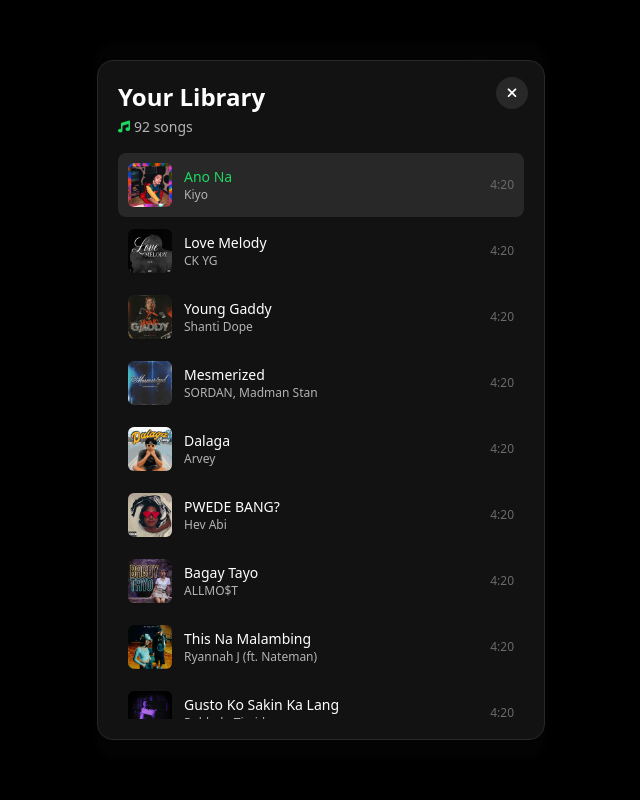
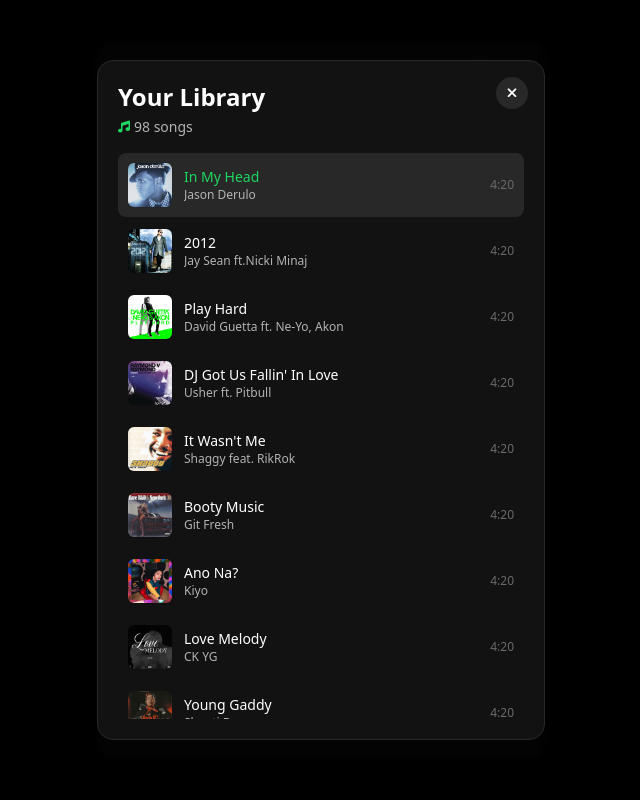
Before and after one commit to polszstack/Music-Player, a plain HTML site: page index.html in a window 1280 px wide. Shown: the whole page, without its empty margins (319-959 px from the left). Drawn offline with nearby package versions, Linux system fonts and the light colour scheme.

Commit message:
add new songs

```diff
--- a/index.html
+++ b/index.html
@@ -321,7 +321,13 @@
     createApp({
       setup() {
         const songs = [
-          { title: "Ano Na", artist: "Kiyo", src: "songs/ano_na.mp3", cover: "pictures/ano_na.jpg" },
+          { title: "In My Head", artist: "Jason Derulo", src: "songs/in_my_head.mp3", cover: "pictures/in_my_head.jpg" },
+          { title: "2012", artist: "Jay Sean ft.Nicki Minaj ", src: "songs/2012.mp3", cover: "pictures/2012.jpg" },
+          { title: "Play Hard", artist: "David Guetta  ft. Ne-Yo, Akon", src: "songs/play_hard.mp3", cover: "pictures/play_hard.jpg" },
+          { title: " DJ Got Us Fallin' In Love", artist: "Usher  ft. Pitbull", src: "songs/dj_got_us_fallin_love.mp3", cover: "pictures/dj_got_us_fallin_love.jpg" },
+          { title: "It Wasn't Me", artist: "Shaggy feat. RikRok", src: "songs/it_wasnt_me.mp3", cover: "pictures/it_wasnt_me.jpg" },
+          { title: "Booty Music", artist: "Git Fresh", src: "songs/booty_music.mp3", cover: "pictures/booty_music.jpg" },
+          { title: "Ano Na?", artist: "Kiyo", src: "songs/ano_na.mp3", cover: "pictures/ano_na.jpg" },
           { title: "Love Melody", artist: "CK YG", src: "songs/love_melody.mp3", cover: "pictures/love_melody.jpg" },
           { title: "Young Gaddy ", artist: "Shanti Dope", src: "songs/young_gaddy.mp3", cover: "pictures/young_gaddy.jpg" },
           { title: "Mesmerized", artist: "SORDAN, Madman Stan", src: "songs/mesmerized.mp3", cover: "pictures/mesmerized.jpg" },
```
Also changed, not shown: pictures/2012.jpg (added), pictures/booty_music.jpg (added), pictures/dj_got_us_fallin_love.jpg (added), pictures/in_my_head.jpg (added), pictures/it_wasnt_me.jpg (added), pictures/play_hard.jpg (added), 6 other files.
